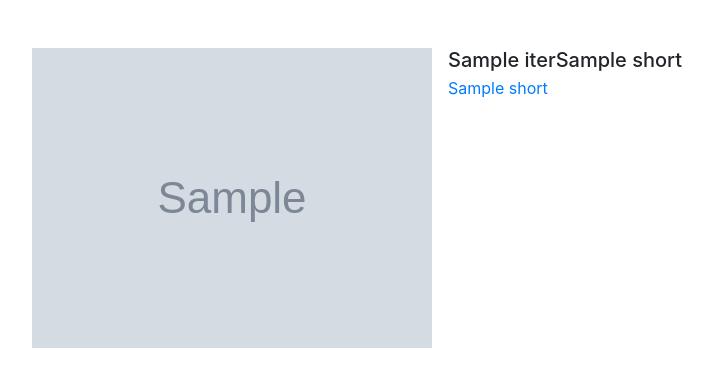
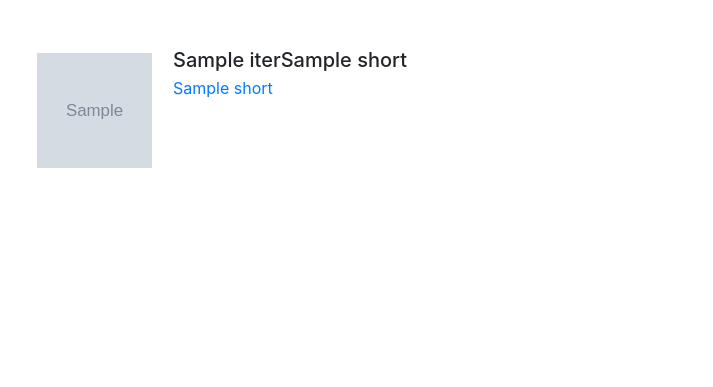
Before and after one commit to Daklyan/Spotython, a Django app: template api_spotify/templates/api_spotify/artiste.html in a window 1280 px wide. Shown: the part 123-510 px from the top of the page, without its empty margins (53-766 px from the left). Run offline with Django 3.2, Linux system fonts and the light colour scheme; the template is opened without the code that fills it: most values are stand-ins (such as "Sample title", 1, 10 or a date in 2020); grey boxes marked "Sample" are stand-in pictures; some libraries are stand-ins or nearby versions.

Commit message:
Fix size image artiste

```diff
--- a/api_spotify/templates/api_spotify/artiste.html
+++ b/api_spotify/templates/api_spotify/artiste.html
@@ -21,4 +21,11 @@
           {% include 'api_spotify/artiste/long.html' %}
       </div>
     </div>
+    <style>
+        #img-artiste {
+            padding: 5px;
+            width: 125px;
+            height: 125px;
+        }
+    </style>
 {% endblock%}
--- a/api_spotify/templates/api_spotify/artiste/long.html
+++ b/api_spotify/templates/api_spotify/artiste/long.html
@@ -2,7 +2,7 @@
     <ul class="list-unstyled">
         {% for i in long %}
           <li class="media">
-            <img src="{{ i.artiste_picture }}" class="mr-3">
+            <img id="img-artiste" src="{{ i.artiste_picture }}" class="mr-3">
             <div class="media-body">
               <h5 class="mt-0 mb-1">{{ i.iter }}{{ i.artiste_name }}</h5>
               <a href="{{ i.artist_url }}">{{ i.artiste_name }}</a>
--- a/api_spotify/templates/api_spotify/artiste/medium.html
+++ b/api_spotify/templates/api_spotify/artiste/medium.html
@@ -2,7 +2,7 @@
     <ul class="list-unstyled">
         {% for i in medium %}
           <li class="media">
-            <img src="{{ i.artiste_picture }}" class="mr-3">
+            <img id="img-artiste" src="{{ i.artiste_picture }}" class="mr-3">
             <div class="media-body">
               <h5 class="mt-0 mb-1">{{ i.iter }}{{ i.artiste_name }}</h5>
               <a href="{{ i.artist_url }}">{{ i.artiste_name }}</a>
--- a/api_spotify/templates/api_spotify/artiste/short.html
+++ b/api_spotify/templates/api_spotify/artiste/short.html
@@ -2,7 +2,7 @@
     <ul class="list-unstyled">
         {% for i in short %}
           <li class="media">
-            <img src="{{ i.artiste_picture }}" class="mr-3">
+            <img id="img-artiste" src="{{ i.artiste_picture }}" class="mr-3">
             <div class="media-body">
               <h5 class="mt-0 mb-1">{{ i.iter }}{{ i.artiste_name }}</h5>
               <a href="{{ i.artist_url }}">{{ i.artiste_name }}</a>
```
